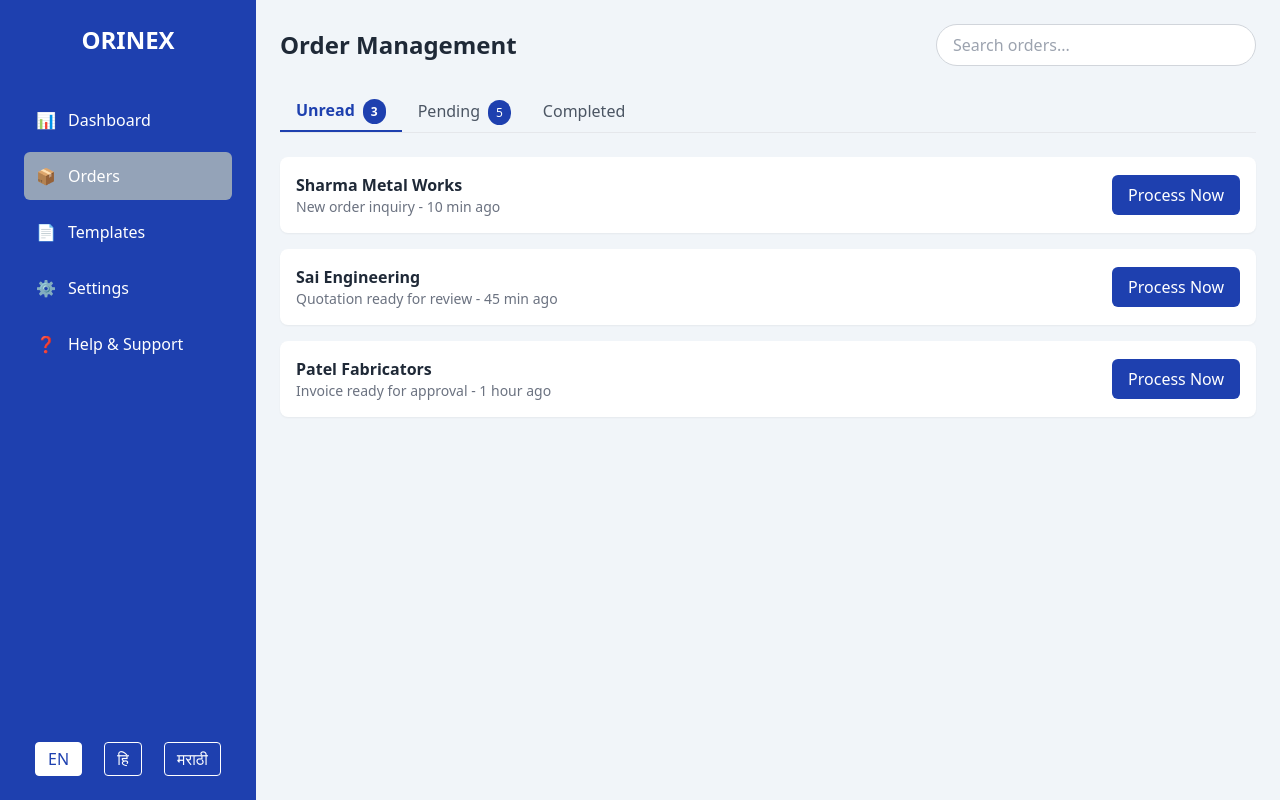
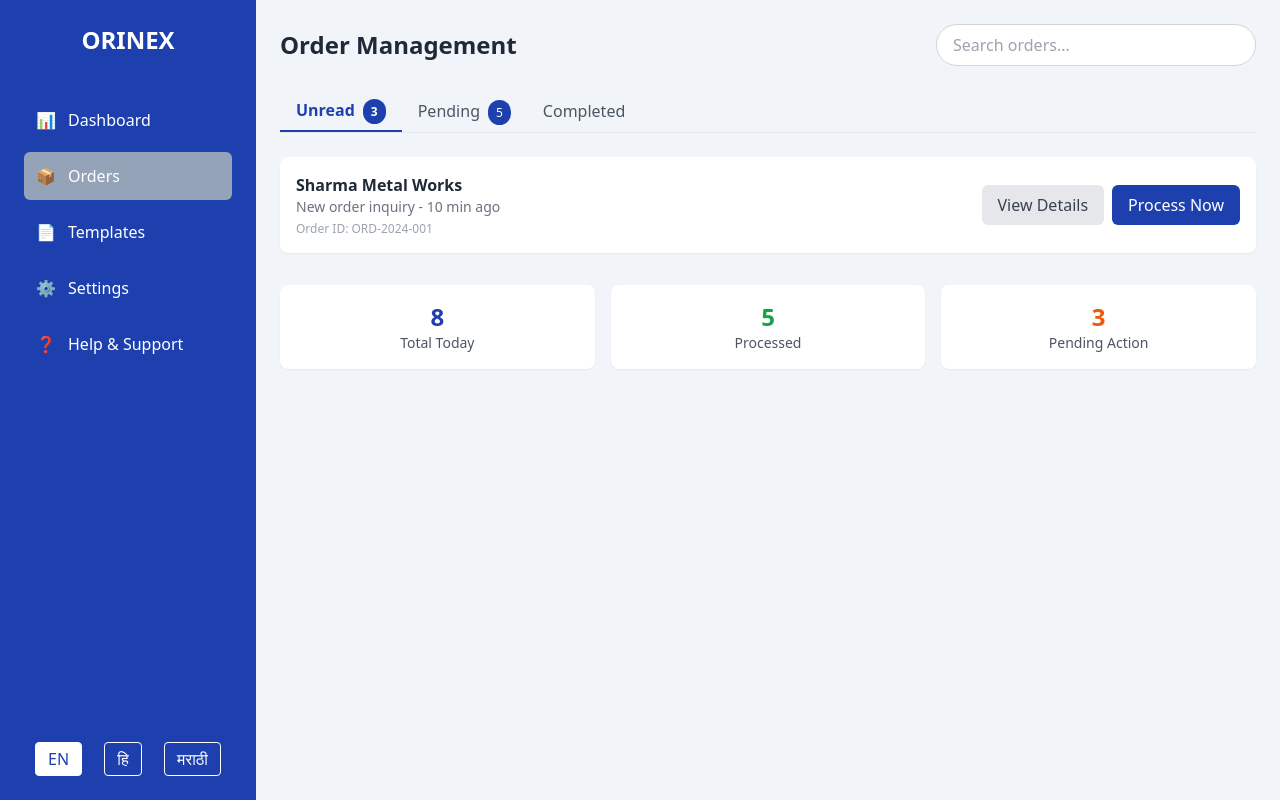
Before and after one commit to sujayganorkar/orinex-frontend-prototype, a Next.js app: page /orders in a window 1280 px wide. Built offline with nearby package versions, Linux system fonts and the light colour scheme.

Commit message:
Refactor orders component to filter and display orders

```diff
--- a/src/pages/orders.tsx
+++ b/src/pages/orders.tsx
@@ -1,5 +1,6 @@
 import React, { useState } from 'react';
 import Layout from '@/components/Layout';
+import Link from 'next/link';
 
 const Orders: React.FC = () => {
   const [activeTab, setActiveTab] = useState('Unread');
@@ -8,6 +9,7 @@ const Orders: React.FC = () => {
 
   const orders = [
     {
+      id: 'ORD-2024-001',
       client: 'Sharma Metal Works',
       summary: 'New order inquiry',
       time: '10 min ago',
@@ -15,6 +17,7 @@ const Orders: React.FC = () => {
       badge: 3
     },
     {
+      id: 'ORD-2024-002',
       client: 'Sai Engineering',
       summary: 'Quotation ready for review',
       time: '45 min ago',
@@ -22,6 +25,7 @@ const Orders: React.FC = () => {
       badge: 5
     },
     {
+      id: 'ORD-2024-003',
       client: 'Patel Fabricators',
       summary: 'Invoice ready for approval',
       time: '1 hour ago',
@@ -29,6 +33,13 @@ const Orders: React.FC = () => {
       badge: 0
     }
   ];
+
+  const filteredOrders = orders.filter(order => {
+    if (activeTab === 'Unread') return order.status === 'unread';
+    if (activeTab === 'Pending') return order.status === 'pending';
+    if (activeTab === 'Completed') return order.status === 'completed';
+    return true;
+  });
 
   return (
     <Layout>
@@ -64,18 +75,55 @@ const Orders: React.FC = () => {
         </div>
 
         <div className="space-y-4">
-          {orders.map((order, index) => (
+          {filteredOrders.map((order, index) => (
             <div
               key={index}
-              className="bg-white p-4 rounded-lg shadow-sm flex justify-between items-center"
+              className="bg-white p-4 rounded-lg shadow-sm flex justify-between items-center hover:shadow-md transition-shadow"
             >
               <div>
                 <div className="font-bold">{order.client}</div>
                 <div className="text-sm text-gray-500">{order.summary} - {order.time}</div>
+                <div className="text-xs text-gray-400 mt-1">Order ID: {order.id}</div>
               </div>
-              <button className="px-4 py-2 bg-primary text-white rounded-md hover:bg-primary-dark transition">Process Now</button>
+              <div className="flex gap-2">
+                <Link href="/order-detail">
+                  <button className="px-4 py-2 bg-gray-200 text-gray-700 rounded-md hover:bg-gray-300 transition">
+                    View Details
+                  </button>
+                </Link>
+                <button className="px-4 py-2 bg-primary text-white rounded-md hover:bg-primary-dark transition">
+                  Process Now
+                </button>
+              </div>
             </div>
           ))}
+        </div>
+
+        {filteredOrders.length === 0 && (
+          <div className="text-center py-12">
+            <div className="text-gray-400 text-lg mb-2">No orders in {activeTab.toLowerCase()}</div>
+            <div className="text-gray-500 text-sm">
+              {activeTab === 'Unread' && 'New orders will appear here when they arrive'}
+              {activeTab === 'Pending' && 'Orders waiting for action will be shown here'}
+              {activeTab === 'Completed' && 'Completed orders will be listed here'}
+            </div>
+          </div>
+        )}
+
+        {/* Quick Stats */}
+        <div className="mt-8 grid grid-cols-3 gap-4">
+          <div className="bg-white p-4 rounded-lg shadow-sm text-center">
+            <div className="text-2xl font-bold text-primary">8</div>
+            <div className="text-sm text-gray-600">Total Today</div>
+          </div>
+          <div className="bg-white p-4 rounded-lg shadow-sm text-center">
+            <div className="text-2xl font-bold text-green-600">5</div>
+            <div className="text-sm text-gray-600">Processed</div>
+          </div>
+          <div className="bg-white p-4 rounded-lg shadow-sm text-center">
+            <div className="text-2xl font-bold text-orange-600">3</div>
+            <div className="text-sm text-gray-600">Pending Action</div>
+          </div>
         </div>
       </div>
     </Layout>
```
